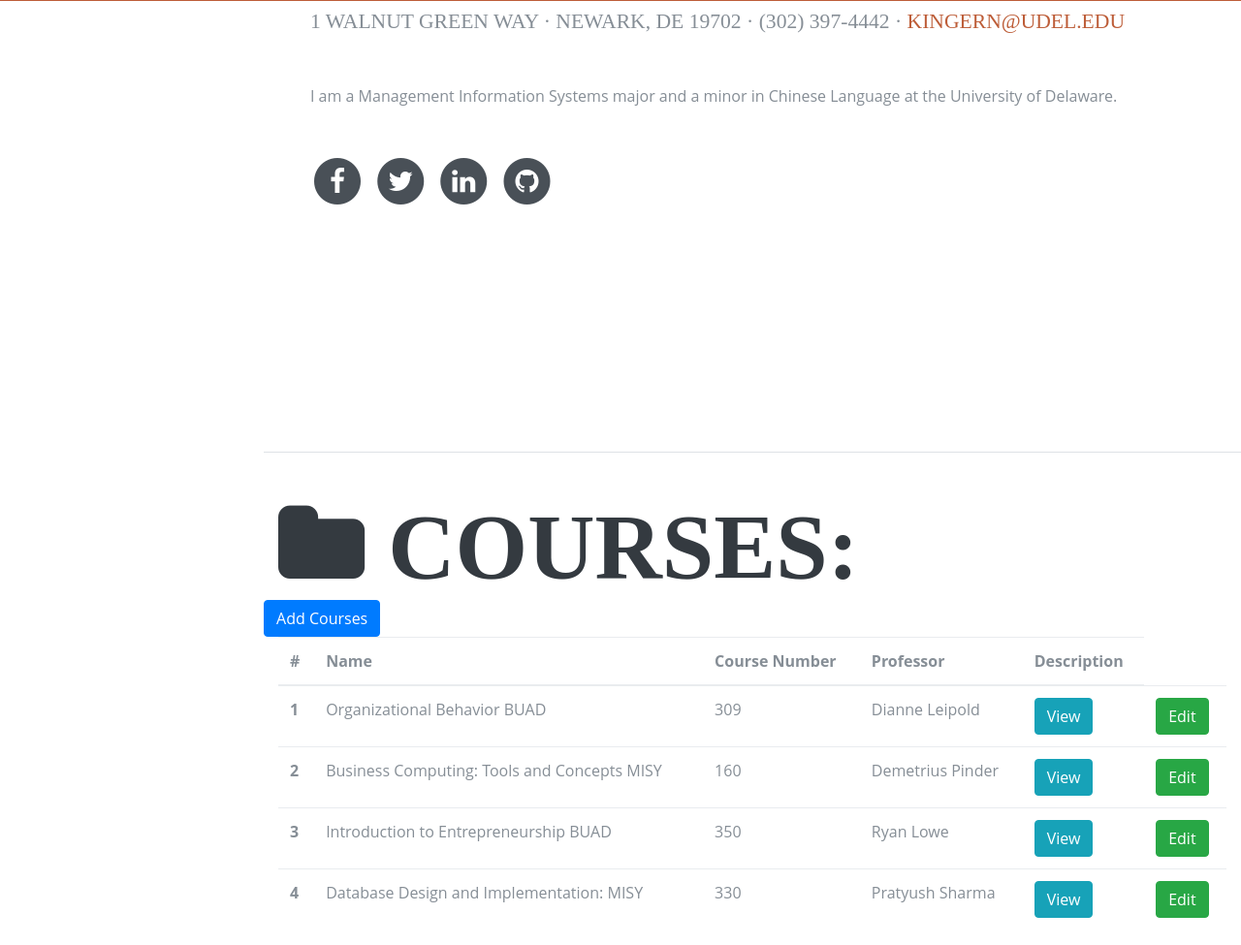
After one commit to MightyKoba/my-resume, a Flask app: page /course-directory in a window 1280 px wide. The commit adds this page. Shown: the part 333-1308 px from the top of the page at 97% size. Run offline with Flask 2, Linux system fonts and the light colour scheme; data comes from the database, SQL or seed files in the repository; both versions use the stored data as it was after the commit; some libraries are stand-ins or nearby versions.

Commit message:
added course-description and professors

```diff
--- a/myresume.py
+++ b/myresume.py
@@ -1,6 +1,38 @@
-from flask import Flask, render_template
+import os
+from flask import Flask, render_template, request, flash, redirect, url_for
+from flask_sqlalchemy import SQLAlchemy
+
+
 app = Flask(__name__)
 app.secret_key = 'this should be a secret key'
+
+
+# setup SQLAlchemy
+basedir = os.path.abspath(os.path.dirname(__file__))
+app.config['SQLALCHEMY_DATABASE_URI'] = 'sqlite:///' + os.path.join(basedir, 'data.sqlite')
+db = SQLAlchemy(app)
+
+
+
+class Professor(db.Model):
+    __tablename__ = 'professors'
+    id = db.Column(db.Integer, primary_key=True)
+    name = db.Column(db.String(64))
+    department = db.Column(db.Text)
+    courses = db.relationship('Course', backref='professor')
+
+
+
+class Course(db.Model):
+    __tablename__ = 'courses'
+    id = db.Column(db.Integer, primary_key=True)
+    name = db.Column(db.String(256))
+    course_number = db.Column(db.Integer)
+    description = db.Column(db.Text)
+    professor_id = db.Column(db.Integer, db.ForeignKey('professors.id'))
+
+
+
 
 
 @app.route('/')
@@ -10,19 +42,105 @@ def index():
     return render_template('index.html')
 
 
+@app.route('/professors')
+def show_all_professors():
+    professors = Professor.query.all()
+    return render_template('professor-all.html', professors=professors)
+
+
+
+@app.route('/professor/add', methods=['GET', 'POST'])
+def add_professors():
+    if request.method == 'GET':
+        return render_template('professor-add.html')
+    if request.method == 'POST':
+        # get data from the form
+        name = request.form['name']
+        department = request.form['department']
+
+        # insert the data into the database
+        professor = Professor(name=name, description=description)
+        db.session.add(professor)
+        db.session.commit()
+        return redirect(url_for('show_all_professors'))
+
+
+
+
+@app.route('/professor/edit/<int:id>', methods=['GET', 'POST'])
+def edit_professor(id):
+    professor = Professor.query.filter_by(id=id).first()
+    if request.method == 'GET':
+        return render_template('professor-edit.html', professor=professor)
+    if request.method == 'POST':
+        # update data based on the form data
+        professor.name = request.form['name']
+        professor.department = request.form['department']
+        # update the database
+        db.session.commit()
+        return redirect(url_for('show_all_professors'))
+
+
+
+
+
 @app.route('/about')
 def about():
     return render_template('about.html')
 
 
-@app.route('/courses')
+
+
+@app.route('/course/add', methods=['GET', 'POST'])
+def add_courses():
+    if request.method == 'GET':
+        professors = Professor.query.all()
+        return render_template('course-add.html', professors=professors)
+    if request.method == 'POST':
+        # get data from the form
+        name = request.form['name']
+        course_number = request.form['course_number']
+        description = request.form['description']
+        professor_name = request.form['professor']
+        professor = Professor.query.filter_by(name=professor_name).first()
+        course = Course(name=name, course_number=course_number, description=description, professor=professor)
+
+# insert the data into the database
+        db.session.add(course)
+        db.session.commit()
+        return redirect(url_for('show_all_courses'))
+
+
+@app.route('/course-directory')
 def show_all_courses():
-    courses = [
-        'Organizational Behavior',
-        'Business Computing: Tools and Concepts',
-        'Introduction to Entrepreneurship',
-    ]
-    return render_template('mycourses.html', courses=courses)
+    courses = Course.query.all()
+    return render_template('course-all.html', courses=courses)
+
+
+@app.route('/course/edit/<int:id>', methods=['GET', 'POST'])
+def edit_course(id):
+    course = Course.query.filter_by(id=id).first()
+    professors = Professor.query.all()
+    if request.method == 'GET':
+        return render_template('course-edit.html', course=course, professors=professors)
+    if request.method == 'POST':
+        # update data based on the form data
+        course.name = request.form['course']
+        course.course_number = request.form['course_number']
+        course.description = request.form['description']
+        professor_name = request.form['professor']
+        professor = Professor.query.filter_by(name=professor_name).first()
+        course.professor = professor
+        # update the database
+        db.session.commit()
+        return redirect(url_for('show_all_courses'))
+
+
+
+@app.route('/course/<int:id>/')
+def get_course_id(id):
+    # return "This song's ID is " + str(id)
+    return "Hi, this is %s and the course's id is %d" % ('administrator', id)
 
 
 # https://goo.gl/Pc39w8 explains the following line
--- a/requirements.txt
+++ b/requirements.txt
@@ -1,2 +1,3 @@
 Flask==0.12.2
 Flask-Script==2.0.6
+Flask-SQLAlchemy==2.3.0
--- /dev/null
+++ b/templates/course-all.html
@@ -0,0 +1,70 @@
+<!DOCTYPE html>
+
+{% extends "homepage.html"%}
+{% block title %}All Courses{% endblock %}
+{% block page_content%}
+
+  <!-- Page Content -->
+  <div class="container">
+    <h1 class="mt-5"><i class="fa fa-folder" aria-hidden="true"></i> Courses:</h1>
+    <div class="row bottom-margin">
+      <a href="/course/add" class="btn btn-primary" role="button" aria-disabled="true">Add Courses</a>
+    </div>
+    {% if courses %}
+      <table class="table">
+        <thead>
+          <tr>
+            <th>#</th>
+            <th>Name</th>
+            <th>Course Number</th>
+            <th>Professor</th>
+            <th>Description</th>
+          </tr>
+        </thead>
+        <tbody>
+          {% for course in courses %}
+          <tr>
+              <th scope="row">{{course.id}}</th>
+              <td>{{course.name}}</td>
+              <td>{{course.course_number}}</td>
+              <td>{{course.professor.name}}</td>
+              <td>
+              <!--  view lyrics button trigger modal -->
+              <button type="button" class="btn btn-info" data-toggle="modal" data-target="#{{course.id}}">
+                View
+              </button>
+
+              <!-- Modal -->
+              <div class="modal fade" id="{{course.id}}" tabindex="-1" role="dialog">
+                <div class="modal-dialog" role="document">
+                  <div class="modal-content">
+                    <div class="modal-header">
+                      <h5 class="modal-title">{{course.name}}</h5>
+                      <button type="button" class="close" data-dismiss="modal" aria-label="Close">
+                        <span aria-hidden="true">&times;</span>
+                      </button>
+                    </div>
+                    <div class="modal-body">
+                      {{course.description}}
+                    </div>
+                    <div class="modal-footer">
+                      <button type="button" class="btn btn-secondary" data-dismiss="modal">Close</button>
+                    </div>
+                  </div>
+                </div>
+              </div>
+              </td>
+              <td>
+                <a href="/course/edit/{{course.id}}" class="btn btn-success" role="button" aria-disabled="true">Edit</a>
+              </td>
+          </tr>
+
+          {% endfor%}
+        </tbody>
+      </table>
+    {% else %}
+      <h3>There are no courses in the database yet.</h3>
+    {% endif %}
+  </div>
+
+{% endblock%}
--- a/templates/homepage.html
+++ b/templates/homepage.html
@@ -43,6 +43,12 @@
            </li>
            <li class="nav-item">
              <a class="nav-link js-scroll-trigger" href="/about">About</a>
+           </li>
+           <li class="nav-item">
+             <a class="nav-link js-scroll-trigger" href="/professors">Professors</a>
+           </li>
+           <li class="nav-item">
+             <a class="nav-link js-scroll-trigger" href="/course-directory">Courses Directory</a>
            </li>
          </ul>
        </div>
--- a/templates/courses.html
+++ b/templates/mycourses.html
@@ -1,5 +1,3 @@
-<!DOCTYPE html>
-
 {% extends "homepage.html"%}
 {% block title %}Courses{% endblock %}
 {% block head%}
```
Also changed, not shown: manage.py (+22 -3 lines), templates/course-add.html (added, +47 -0 lines), templates/course-edit.html (added, +50 -0 lines), templates/professor-add.html (added, +23 -0 lines), templates/professor-all.html (added, +40 -0 lines), templates/professor-edit.html (added, +23 -0 lines), data.sqlite (added), static/css/myresume.css (line endings or trailing spaces), templates/about.html (line endings or trailing spaces), templates/index.html (line endings or trailing spaces), templates/modal.js (line endings or trailing spaces).
